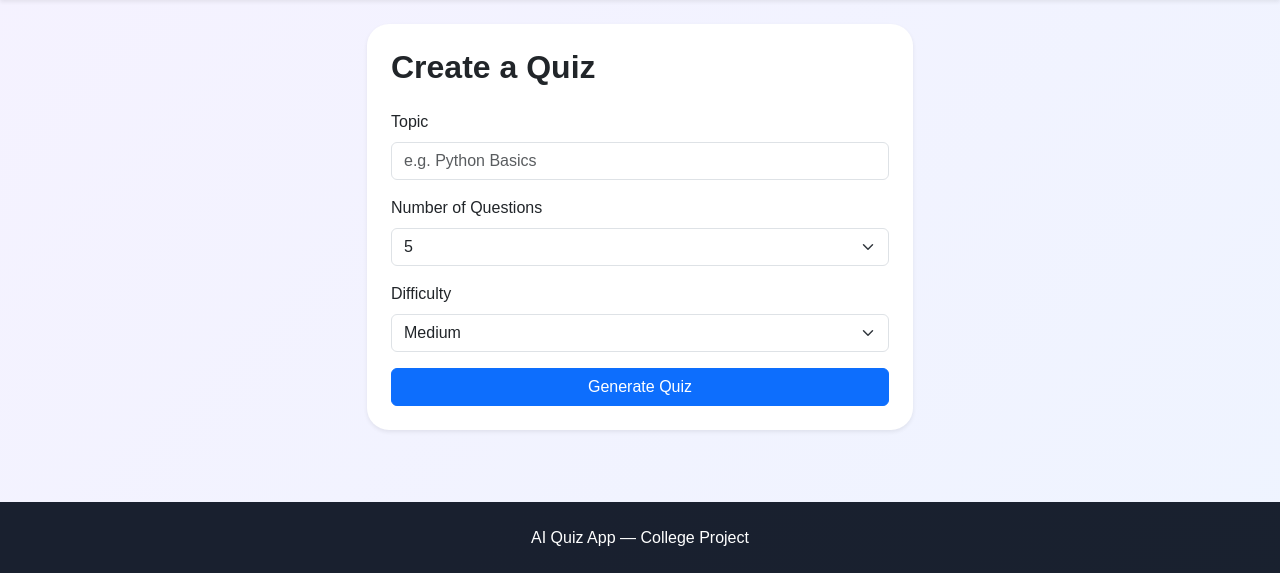
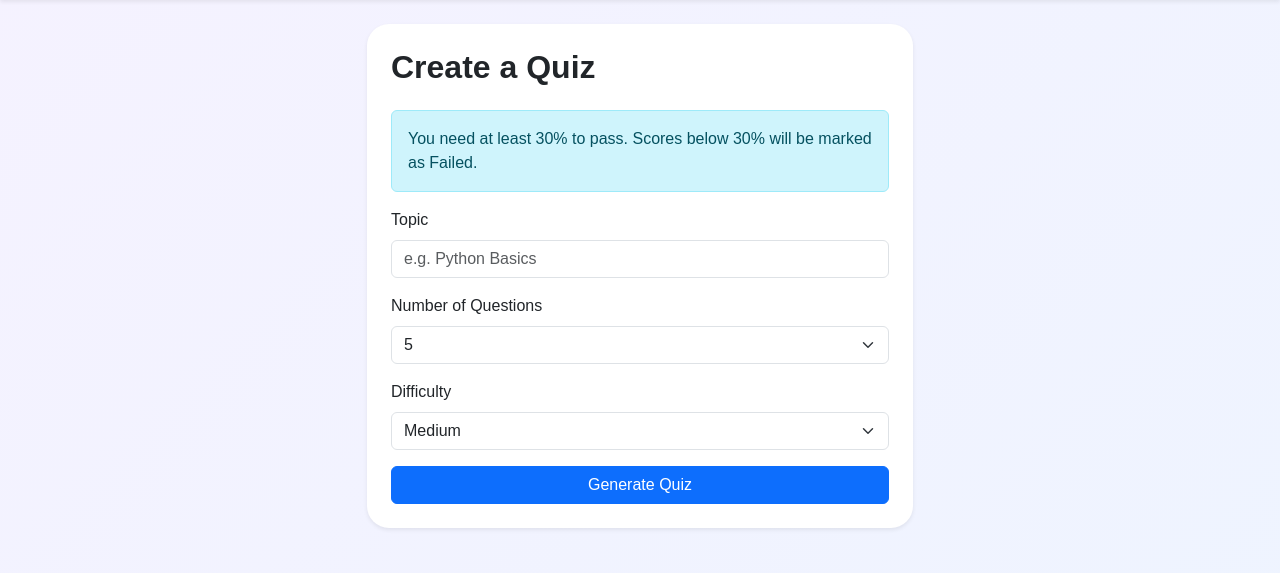
Before and after one commit to omkar-afk1213/AI-Quiz-App, a Flask app: template templates/quiz/setup.html in a window 1280 px wide. Shown: the part 56-629 px from the top of the page. Run offline with Flask 3, Linux system fonts and the light colour scheme; the template is opened without the code that fills it, so the values that code supplies are empty.

Commit message:
Clarify quiz passing requirement

```diff
--- a/routes/quiz.py
+++ b/routes/quiz.py
@@ -174,7 +174,7 @@ def certificate():
     total = max(int(result_data.get("total") or 0), 1)
     score = int(result_data.get("score") or 0)
     percentage = round((score / total) * 100, 2)
-    award_status = "Pass" if percentage > 30 else "Failed"
+    award_status = "Pass" if percentage >= 30 else "Failed"
     return render_template(
         "quiz/certificate.html",
         result=result_data,
--- a/templates/quiz/setup.html
+++ b/templates/quiz/setup.html
@@ -7,6 +7,9 @@
   <div class="col-lg-6">
     <div class="card shadow-sm border-0 quiz-card p-4">
       <h2 class="fw-bold mb-4">Create a Quiz</h2>
+      <div class="alert alert-info" role="note">
+        You need at least 30% to pass. Scores below 30% will be marked as Failed.
+      </div>
       <form method="POST" action="{{ url_for('quiz.setup') }}">
         <div class="mb-3">
           <label for="topic" class="form-label">Topic</label>
```
Also changed, not shown: tests/test_end_to_end.py (+5 -5 lines).
